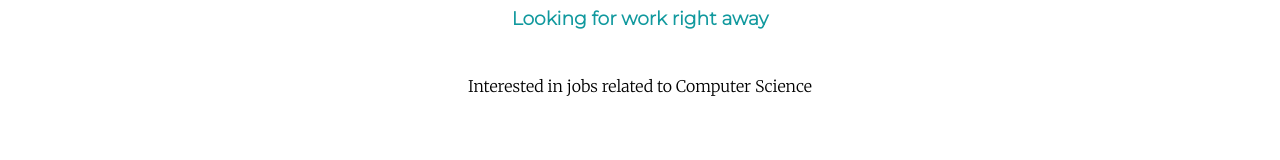
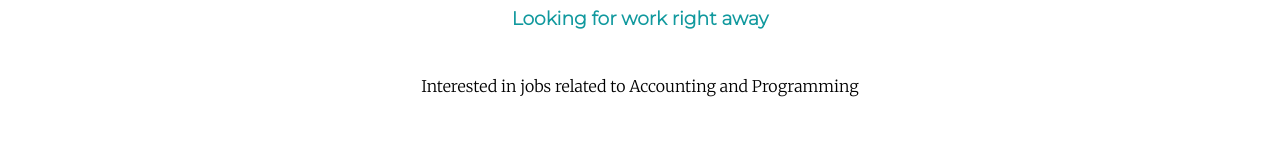
Before and after one commit to bsharifkhan/cv, a plain HTML site: page index.html in a window 1280 px wide. Shown: the part 2253-2413 px from the top of the page. Drawn offline with Linux system fonts and the light colour scheme.

Commit message:
Update index.html

```diff
--- a/index.html
+++ b/index.html
@@ -48,7 +48,7 @@
     <div class="contact-me">
       <h2>Get In Touch</h2>
       <h3>Looking for work right away</h3>
-      <p class="contact-message">Interested in jobs related to Computer Science</p>
+      <p class="contact-message">Interested in jobs related to Accounting and Programming</p>
       <a class="btn" href="mailto:bsk1989@gmail.com">CONTACT ME</a>
     </div>
   </div>
```
